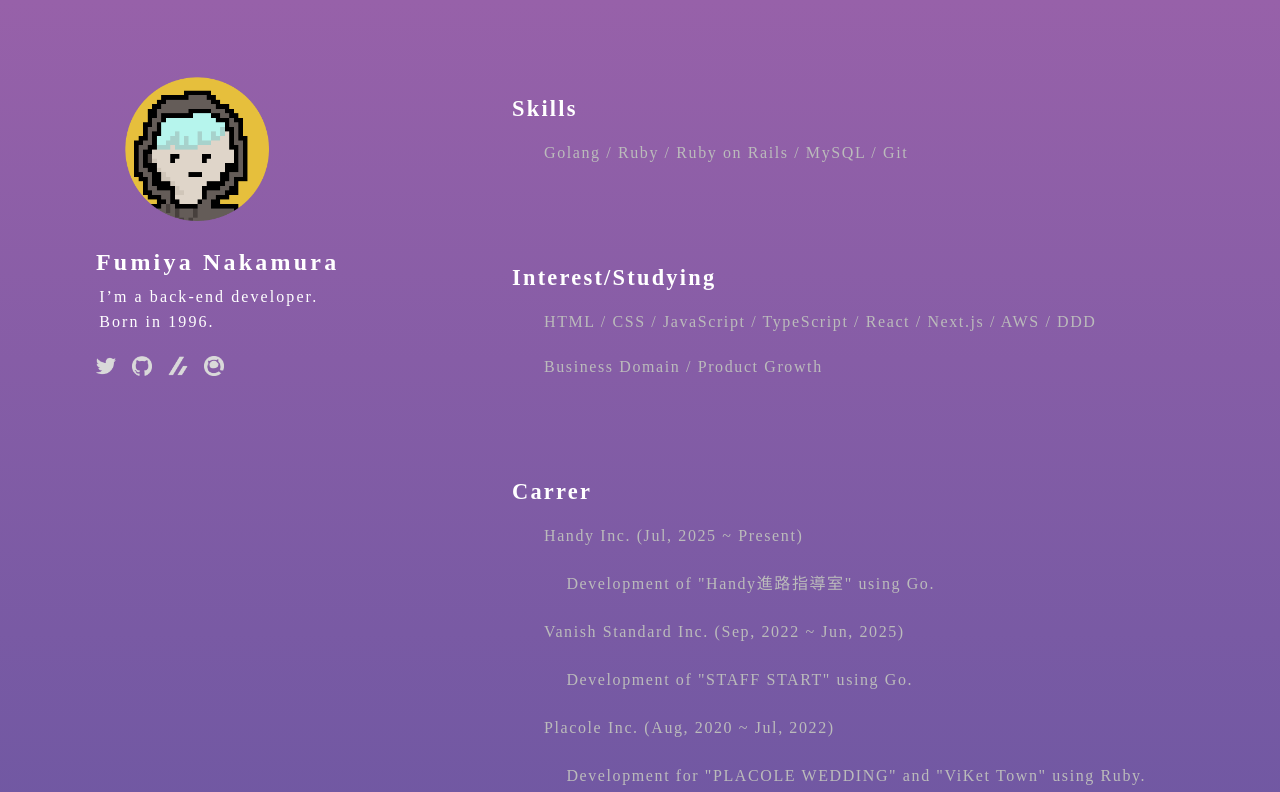
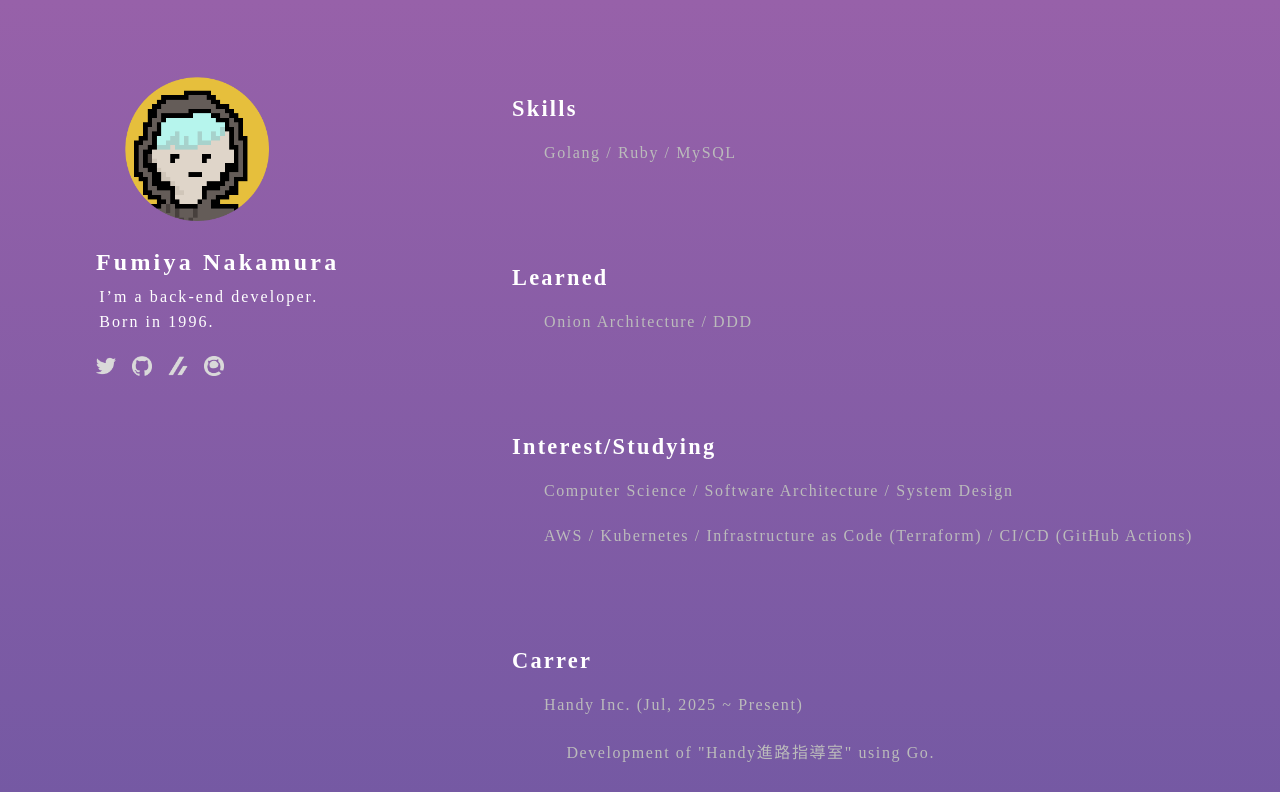
Before and after one commit to NakamuraFumiya/nextjs-blog, a Next.js app: page / in a window 1280 px wide. Shown: the top 792 px of the page. Built offline with nearby package versions, Linux system fonts and the light colour scheme.

Commit message:
update resume

```diff
--- a/components/page/Top/Top.tsx
+++ b/components/page/Top/Top.tsx
@@ -88,10 +88,33 @@ const LightBlueLink = styled.a`
 `
 
 export const Top = () => {
-  const skills = ["Golang", "Ruby", "Ruby on Rails", "MySQL", "Git"];
-  const studying = ["HTML", "CSS", "JavaScript", "TypeScript", "React", "Next.js", "AWS", "DDD"];
-  const interest = ["Business Domain", "Product Growth"];
-  const coreValues = ["Altruistic", "Passion", "Cooperation", "Professional", "Change"]
+  const skills = [
+    "Golang",
+    "Ruby",
+    "MySQL",
+  ];
+  const learned = [
+    "Onion Architecture",
+    "DDD",
+  ];
+  const studying = [
+    "Computer Science",
+    "Software Architecture",
+    "System Design",
+  ];
+  const interest = [
+    "AWS",
+    "Kubernetes",
+    "Infrastructure as Code (Terraform)",
+    "CI/CD (GitHub Actions)",
+  ];
+  const coreValues = [
+    "Altruistic",
+    "Passion",
+    "Cooperation",
+    "Professional",
+    "Change",
+  ]
 
   return (
     <>
@@ -102,6 +125,9 @@ export const Top = () => {
         <div>
           <H1>Skills</H1>
           <H2>{ArrangeWords(skills)}</H2>
+
+          <H1>Learned</H1>
+          <H2>{ArrangeWords(learned)}</H2>
 
           <H1>Interest/Studying</H1>
           <H2>{ArrangeWords(studying)}</H2>
```
